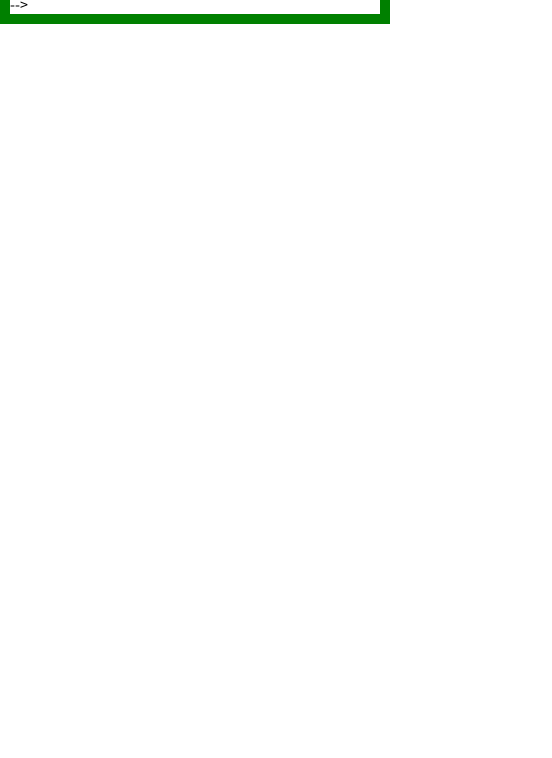
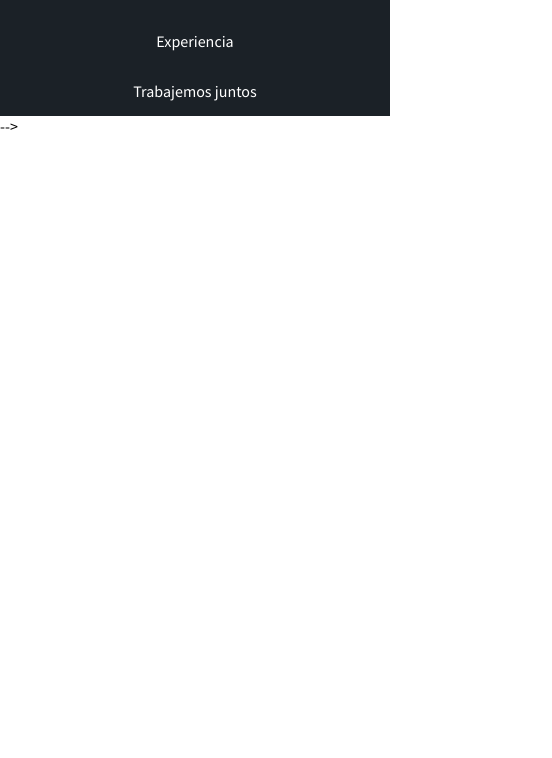
Before and after one commit to jcca1992/Portfolio, a plain HTML site: page index.html in a window 390 px wide. Shown: the part 86-844 px from the top of the page, 552 px wide, since content can reach past the window. Drawn offline with Linux system fonts and the light colour scheme.

Commit message:
se modifico el header, ol, li, a y logo en el media queri de 767px

```diff
--- a/css/Estilos.css
+++ b/css/Estilos.css
@@ -57,6 +57,7 @@ h2{
     display: flex;
     align-items: center;
     justify-content: space-between;
+    flex-wrap: wrap;
 }
 .hero-image{
     object-fit: cover;
@@ -86,6 +87,7 @@ h2{
     display: flex;
     align-items: center;
     justify-content: space-between;
+    flex-wrap: wrap;
 }
 .project-course,
 .project-date,
@@ -121,6 +123,7 @@ h2{
     height: 70px;
     align-items: center;
     justify-content: space-between;
+    flex-wrap: wrap;
 }
 ol,ul{
     margin: 0px;
@@ -151,6 +154,7 @@ ol,ul{
     display: flex;
     align-items: center;
     justify-content: space-between;
+    flex-wrap: wrap;
 }
 .footer img{
     vertical-align: middle;
@@ -203,6 +207,7 @@ ol,ul{
     display: flex;
     align-items: center;
     justify-content: space-between;
+    flex-wrap: wrap;
 }
 
 .social-link{
@@ -252,7 +257,9 @@ ol,ul{
 }
 .container{
     /* border: 1px solid red; */
-    width: 1000px;
+    max-width: 1000px;
+    /* width: 100%; */
+    flex: 1;
     margin: 0px auto;
     display: inherit;
     justify-content: inherit;
@@ -264,9 +271,22 @@ ol,ul{
 @media screen and (max-width: 1024px){
 
 }
-@media screen and (max-width: 768px){
-    body{
-        border: 10px solid green;
+@media screen and (max-width: 767px){
+    .header{
+        display: block;
+        height: auto;
+    }
+    .header ol{
+        display: initial;
+    }
+    .header ol li{
+        height: 50px;
+    }
+    .header a{
+        justify-content: center;
+    }
+    .header .logo{
+        text-align: center;
     }
 }
 @media screen and (max-width: 480px){
```
